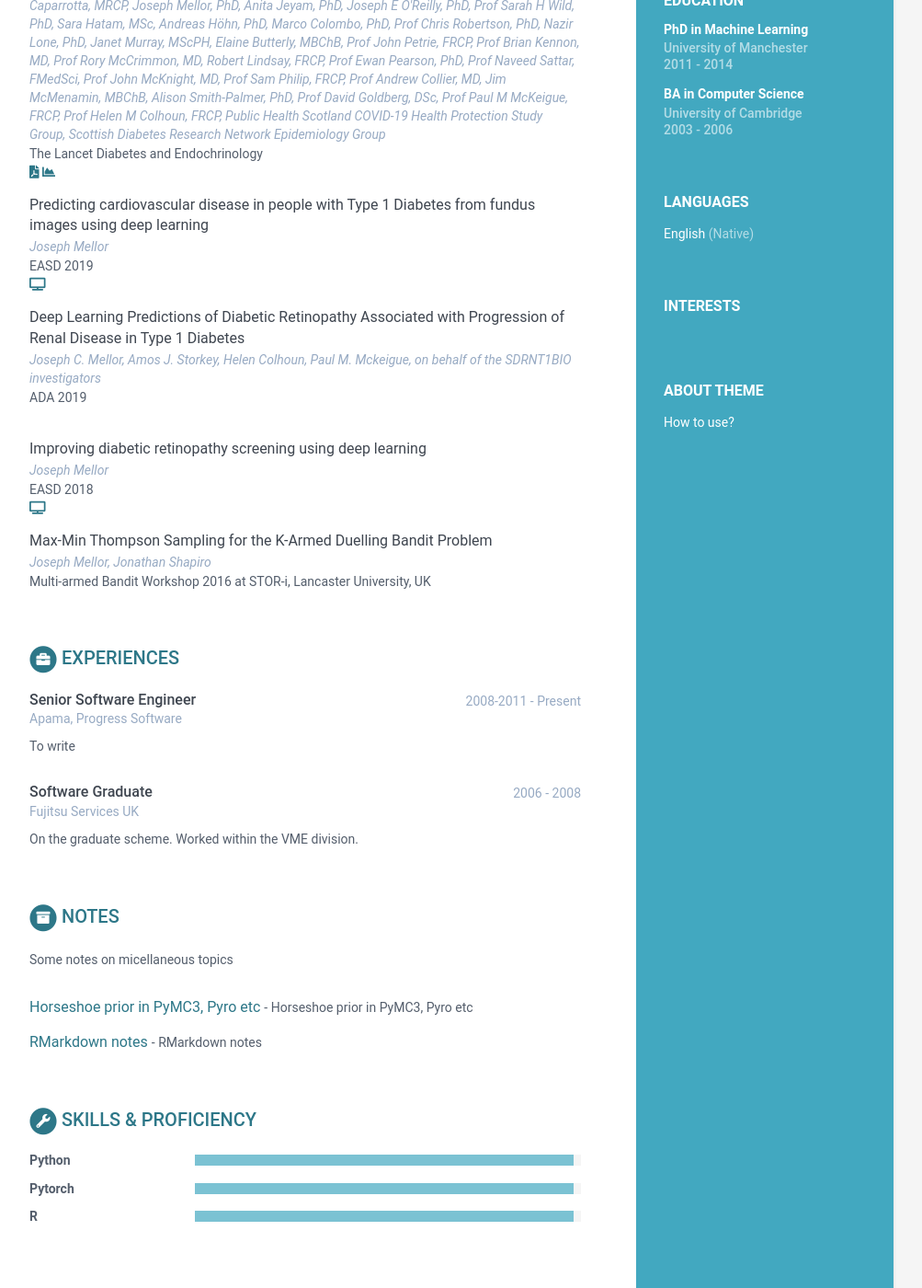
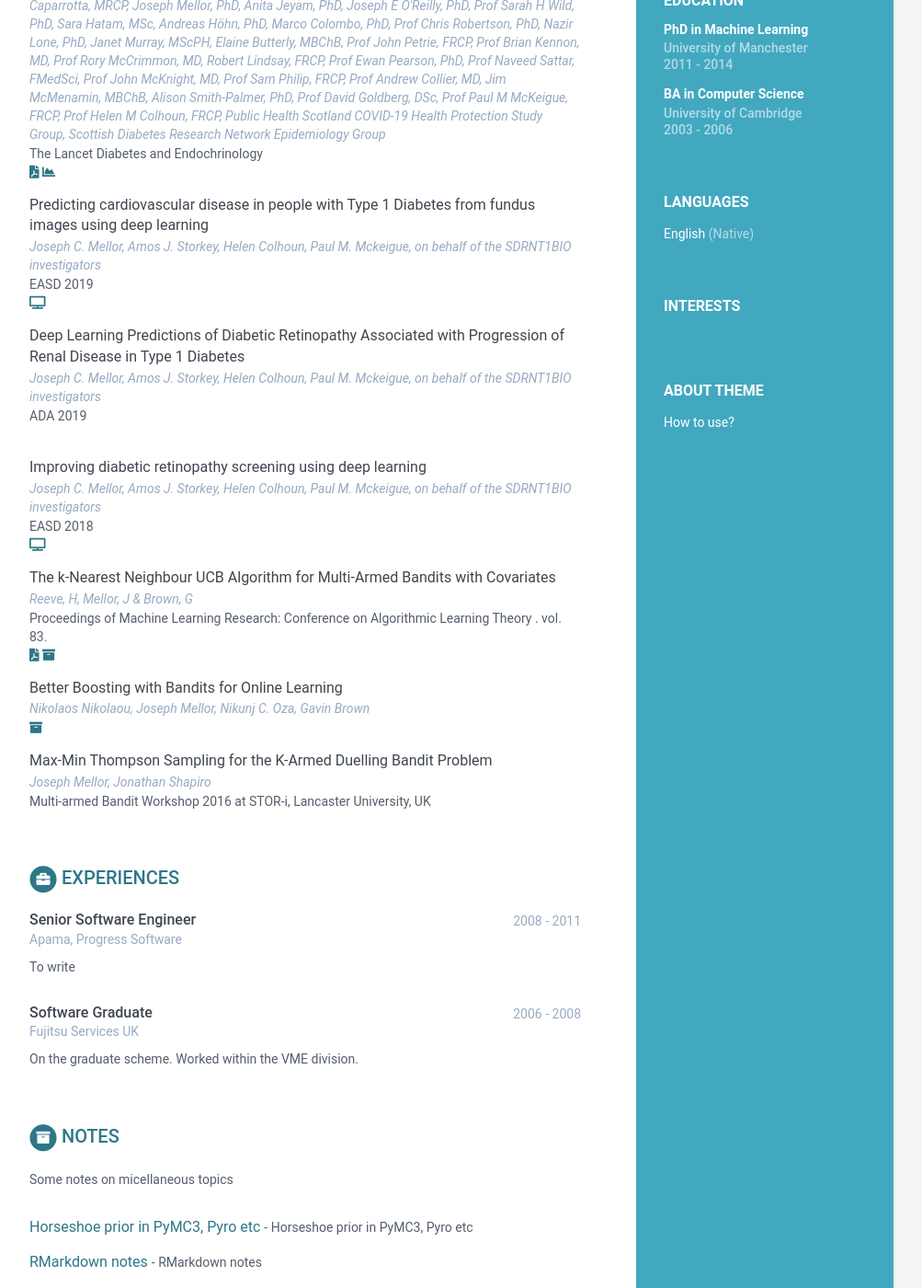
Before and after one commit to mellorjc/mellorjc.github.io, a Jekyll site: the page built from index.html, in a window 1280 px wide and 1400 px high, scrolled down 472 px. Shown: the whole window at 92% size, without its empty margins (168-1171 px from the left). Built offline with Jekyll 4.4.1, drawn with Linux system fonts in a browser that asks for light colours.

Commit message:
Update data.yml

```diff
--- a/_data/data.yml
+++ b/_data/data.yml
@@ -61,7 +61,7 @@ education:
           - Bullet point
 experiences:
     - role: Senior Software Engineer
-      time: 2008-2011 - Present
+      time: 2008 - 2011
       company: Apama, Progress Software
       details: |
              To write
@@ -101,7 +101,7 @@ publications:
         shinyapp: "https://diabepi.shinyapps.io/covidrisk/"
 
       - title: "Predicting cardiovascular disease in people with Type 1 Diabetes from fundus images using deep learning"
-        authors: Joseph Mellor
+        authors: "Joseph C. Mellor, Amos J. Storkey, Helen Colhoun, Paul M. Mckeigue, on behalf of the SDRNT1BIO investigators"
         conference: "EASD 2019"
         talk: "https://www.easd.org/virtualmeeting/home.html#!resources/predicting-cardiovascular-disease-from-fundus-images-using-deep-learning"
 
@@ -111,9 +111,19 @@ publications:
         poster: "https://diabetes.diabetesjournals.org/content/68/Supplement_1/546-P"
 
       - title: "Improving diabetic retinopathy screening using deep learning"
-        authors: Joseph Mellor
+        authors: "Joseph C. Mellor, Amos J. Storkey, Helen Colhoun, Paul M. Mckeigue, on behalf of the SDRNT1BIO investigators"
         conference: "EASD 2018"
         talk: "https://www.easd.org/virtualmeeting/home.html#!resources/improving-diabetic-retinopathy-screening-using-deep-learning"
+
+      - title: "The k-Nearest Neighbour UCB Algorithm for Multi-Armed Bandits with Covariates"
+        authors: "Reeve, H, Mellor, J & Brown, G"
+        conference: "Proceedings of Machine Learning Research: Conference on Algorithmic Learning Theory . vol. 83."
+        paper: "http://proceedings.mlr.press/v83/reeve18a/reeve18a.pdf"
+        arxiv: "https://arxiv.org/abs/1803.00316"
+
+      - title: "Better Boosting with Bandits for Online Learning"
+        authors: "Nikolaos Nikolaou, Joseph Mellor, Nikunj C. Oza, Gavin Brown"
+        arxiv: "https://arxiv.org/abs/2001.06105"
 
       - title: "Max-Min Thompson Sampling for the K-Armed Duelling Bandit Problem"
         authors: Joseph Mellor, Jonathan Shapiro
```
